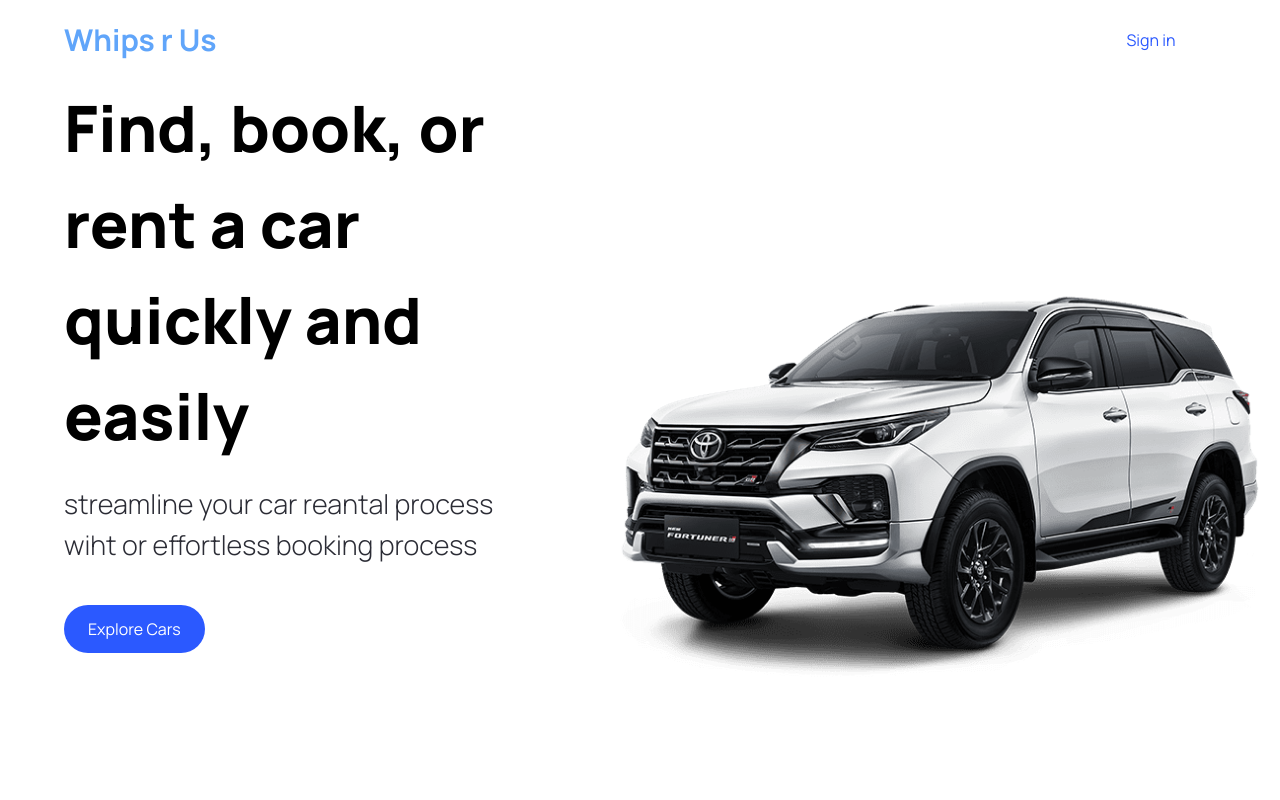
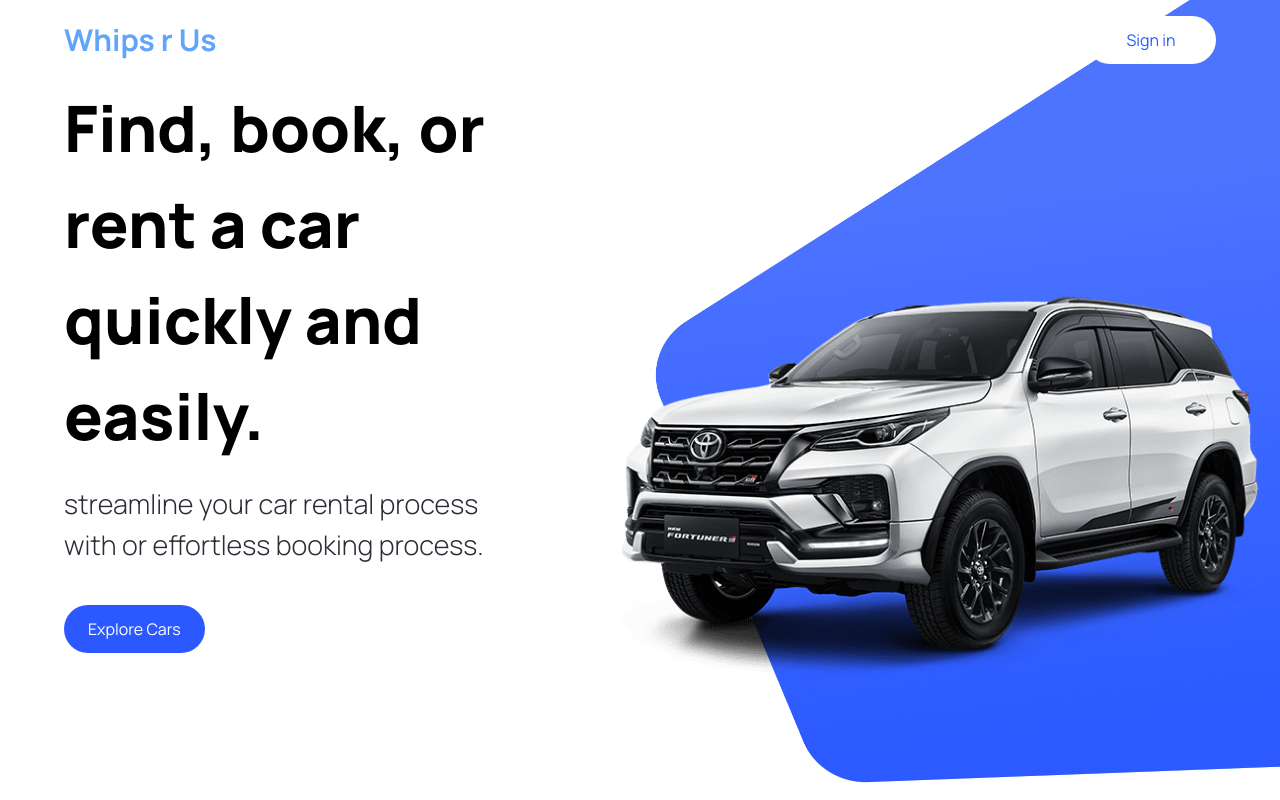
Before and after one commit to jesseemana/Car-rentals, a Next.js app: page / in a window 1280 px wide. Shown: the top 800 px of the page. Built offline with nearby package versions, Linux system fonts and the light colour scheme.

Commit message:
removed extra lines

```diff
--- a/app/components/Hero.tsx
+++ b/app/components/Hero.tsx
@@ -1,25 +1,23 @@
 'use client'
 
+import Button from './Button'
 import Image from 'next/image'
-import Button from './Button'
 
 const Hero = () => {
- function handleScroll() {
+  const handleScroll = () => {
     const nextSelection = document.getElementById('discover')
 
-    if (nextSelection) {
-        nextSelection.scrollIntoView({ behavior: 'smooth' })
-    }
- }
+    if (nextSelection) nextSelection.scrollIntoView({behavior: 'smooth'})
+  }
 
   return (
     <div className='flex xl:flex-row flex-col gap-5 relative z-0 max-w-[1440px] mx-auto mt-20'>
       <div className="flex-1 pt-37 padding-x">
         <h1 className='2xl:text-[72px] sm:text-[64px] text-[50px] font-extrabold'>
-          Find, book, or rent a car quickly and easily
+          Find, book, or rent a car quickly and easily.
         </h1>
-          <p className='text-[27px] text-black-100 font-light mt-5'>
-            streamline your car reantal process wiht or effortless booking process
+        <p className='text-[27px] text-black-100 font-light mt-5'>
+          streamline your car rental process with or effortless booking process.
         </p>
         <Button
           title='Explore Cars'
@@ -27,7 +25,6 @@ const Hero = () => {
           handleClick={handleScroll}
         />
       </div>
-
       <div className='xl:flex-[1.5] flex justify-end items-end w-full xl:h-screen'>
         <div className='relative xl:w-full w-[90%] xl:h-full h-[590px] z-0'>
           <Image
@@ -38,7 +35,7 @@ const Hero = () => {
           />
         </div>
 
-        <div className='absolute xl:-top-24 xl:-right-1/2 -right-1/4 bg-hero-bg bg-repeat round -z-10 w-full xl:h-screen h-[590px] overflow-hidden'/>
+        <div className='absolute xl:-top-24 xl:-right-1/2 -right-1/4 bg-hero-bg bg-repeat-round -z-10 w-full xl:h-screen h-[590px] overflow-hidden' />
       </div>
     </div>
   )
```
